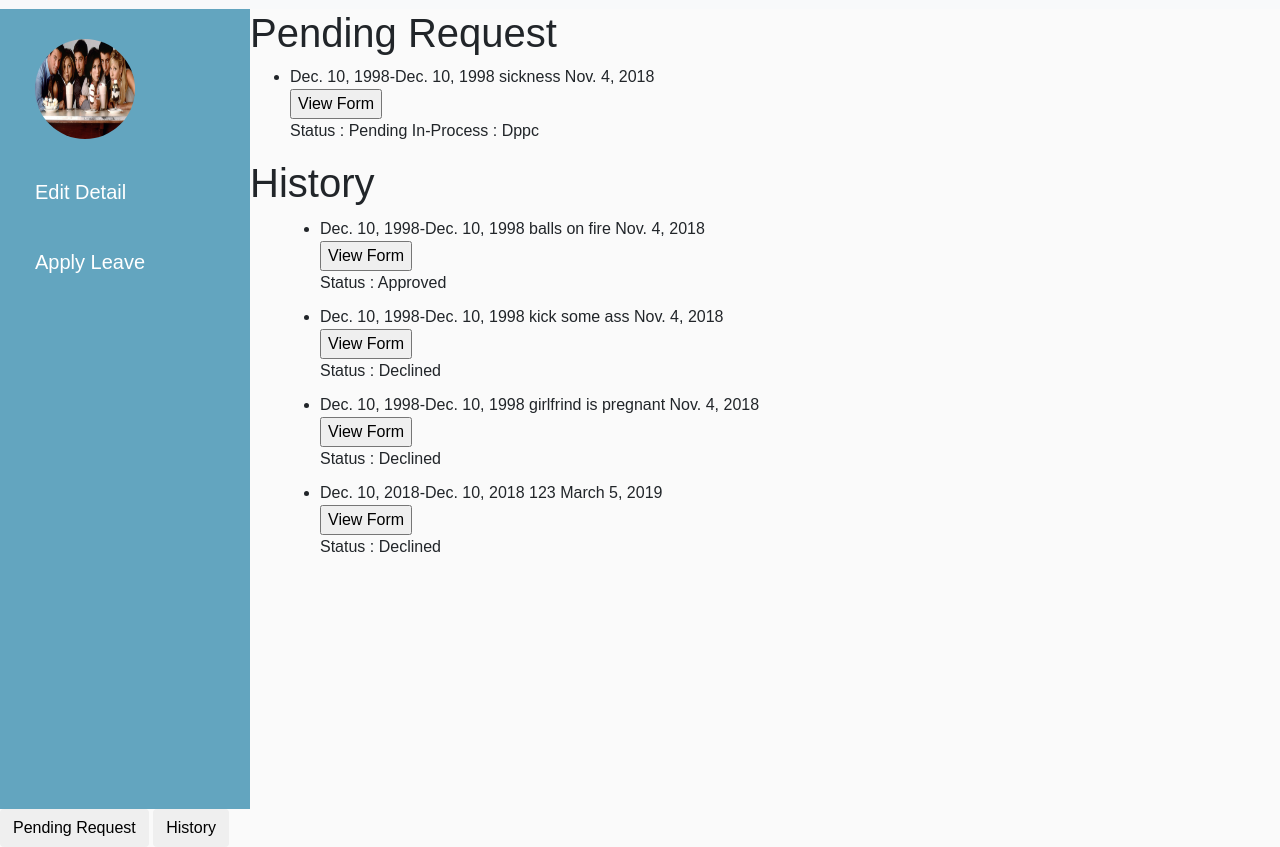
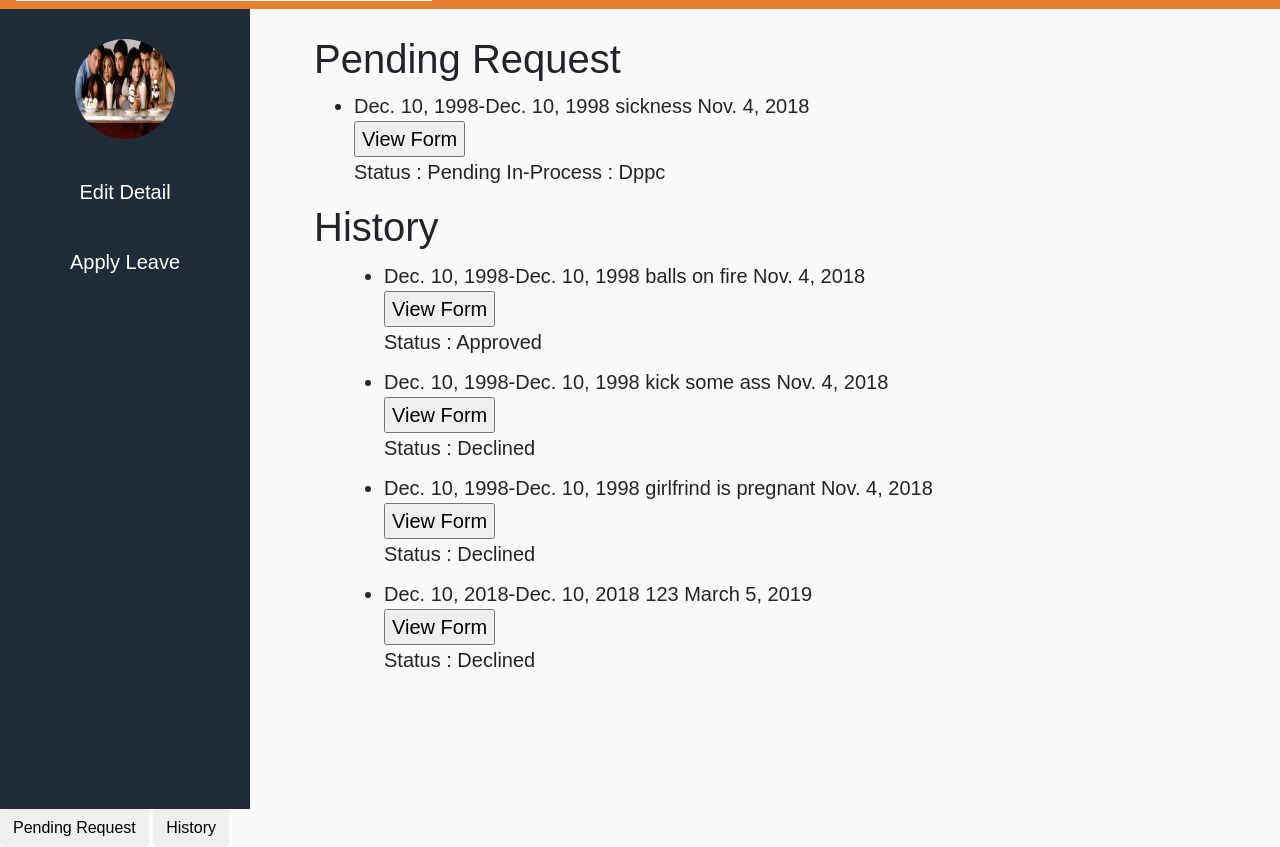
Before and after one commit to swciitg/civil_dept_project, a Django app: page /leave/dashboard in a window 1280 px wide. Shown: the part 317-1164 px from the top of the page. Run offline with Django 3.2, Linux system fonts and the light colour scheme; a user stored in the database is signed in; data comes from the database, SQL or seed files in the repository; both versions use the stored data as it was after the commit; some libraries are stand-ins or nearby versions.

Commit message:
student dashboard changes

```diff
--- a/leave_portal/static/leave_portal/css/stud_dashboard.css
+++ b/leave_portal/static/leave_portal/css/stud_dashboard.css
@@ -15,9 +15,15 @@ p {
   height:100px;
   width:100px;
 }
-.list-unstyled{
-  margin-left:10%;
 
+#page-content-wrapper{
+    padding-left:5%;
+    padding-top:2%;
+    font-size: 20px;
+}
+
+.components{
+    text-align: center !important;
 }
 
 a, a:hover, a:focus {
@@ -36,7 +42,13 @@ a, a:hover, a:focus {
     min-width: 250px;
     /*max-width: 250px;*/
     height: 100vh;
+    background-color: rgb(31, 43, 55);
 }
+.options:hover{
+    background-color: rgb(41, 53, 65);
+}
+
+
 
 #sidebar.active {
     margin-left: -250px;
@@ -51,7 +63,7 @@ a, a:hover, a:focus {
 #sidebar {
     /* don't forget to add all the previously mentioned styles here too */
     /*background: #7386D5;*/
-    background-color: rgba(36, 130, 167, 0.7);
+    /*background-color: rgba(36, 130, 167, 0.7);*/
     color: #fff;
     transition: all 0.3s;
 }
--- a/leave_portal/static/leave_portal/css/styles.css
+++ b/leave_portal/static/leave_portal/css/styles.css
@@ -3,3 +3,10 @@
 body{
 	font-family: 'Lato', 'sans-serif';
 }
+.navbar{
+	background-color: rgb(229, 126, 49) !important;
+	padding:0px;
+}
+.left-nav{
+	background-color: #f8f9fa !important;
+}
--- a/leave_portal/templates/base_generic.html
+++ b/leave_portal/templates/base_generic.html
@@ -12,9 +12,11 @@
 </head>
 
 <body>
-<nav class="navbar navbar-expand-lg navbar-light bg-light">
-	  <a class="navbar-brand" href="http://www.iitg.ac.in/civil/site"><img src="http://www.iitg.ac.in/civil/site/wp-content/themes/iitg/images/logo.png" /></a>
-	  <ul class="nav navbar-nav ml-auto">
+<nav class="navbar navbar-expand-lg navbar-light">
+    <div class="left-nav">
+	     <a class="navbar-brand" href="http://www.iitg.ac.in/civil/site"><img src="http://www.iitg.ac.in/civil/site/wp-content/themes/iitg/images/logo.png" /></a>
+    </div>
+    <ul class="nav navbar-nav ml-auto">
 	  	<li class="nav-item">
     	    <form class="form-inline my-2 my-lg-0 p ">
             <button onclick="window.location='{% url 'account_logout' %}'" type="button" class="btn btn-outline-success my-2 my-sm-0" >Log Out</button>
--- a/leave_portal/templates/leave_portal/dashboard.html
+++ b/leave_portal/templates/leave_portal/dashboard.html
@@ -8,8 +8,8 @@
     <nav id="sidebar">
         <ul class="list-unstyled components">
           <p><img class="profile" src="/media/{{student.profile_pic}}" ></p>
-          <a href="{% url 'leave_portal:stud_detail_update' student.id %}"><p>Edit Detail</p></a>
-          <a href="{% url 'leave_portal:apply_leave' student.id %}"><p>Apply Leave</p></a>
+          <a href="{% url 'leave_portal:stud_detail_update' student.id %}"><p class="options">Edit Detail</p></a>
+          <a href="{% url 'leave_portal:apply_leave' student.id %}"><p class="options">Apply Leave</p></a>
         </ul>
     </nav>
     <div id="page-content-wrapper">
```
Also changed, not shown: db.sqlite3.
